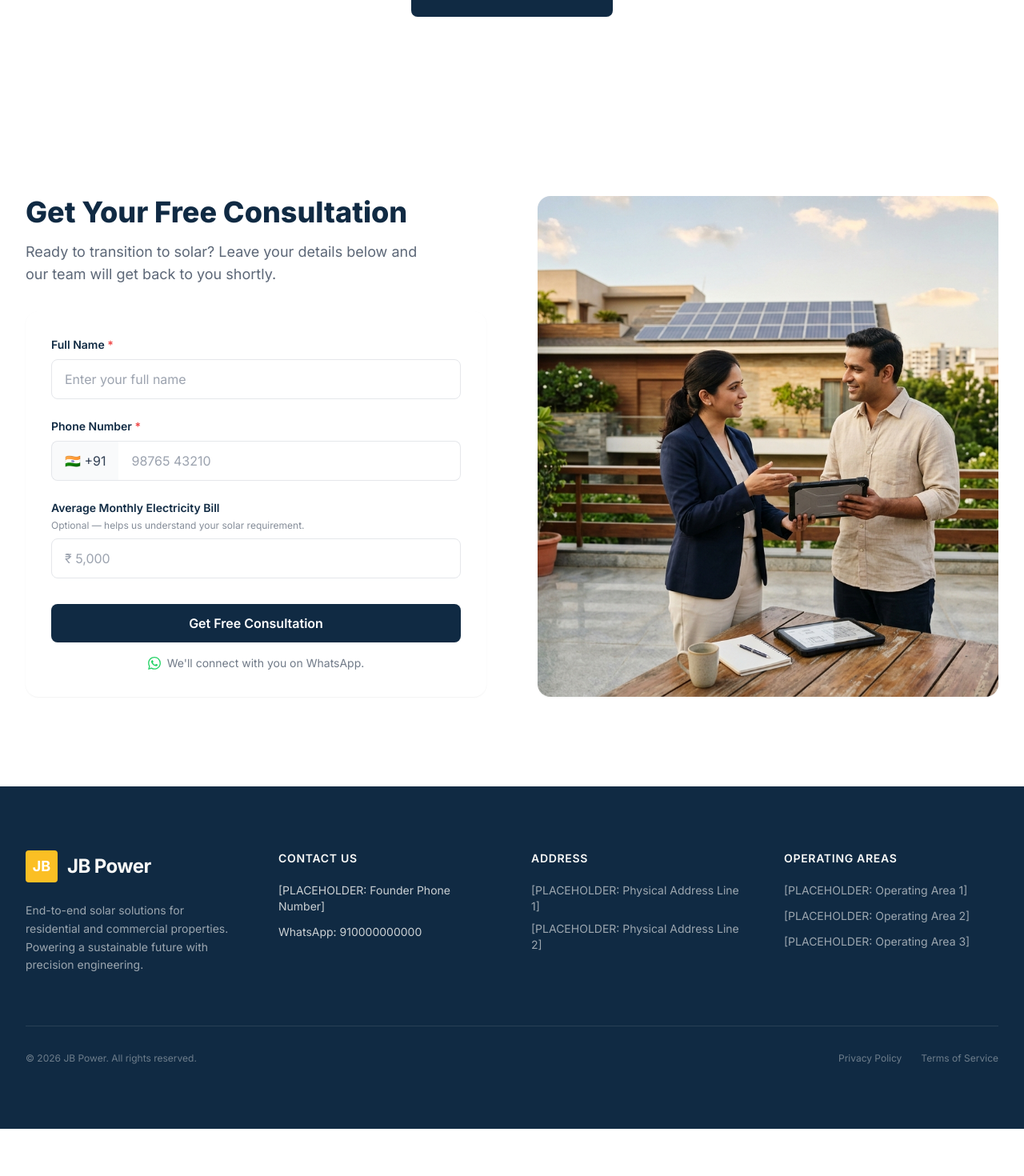
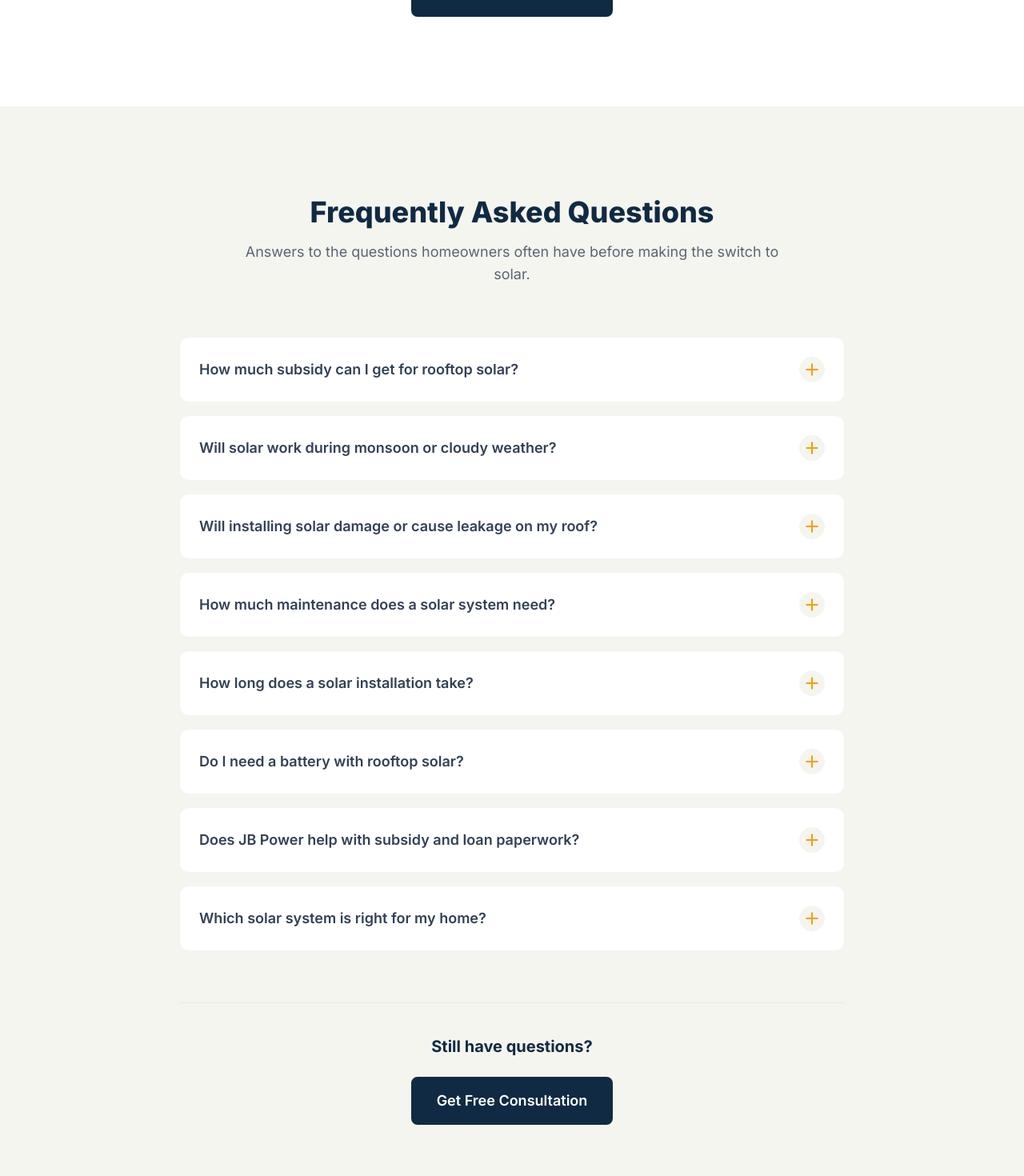
Before and after one commit to parthivqw/jb-power-frontend, a React (Vite) app: page / in a window 1280 px wide. Shown: the part 6080-7550 px from the top of the page at 80% size. Before the commit the page ends 7491 px from the top, so only its background shows below. Built offline with nearby package versions, Linux system fonts and the light colour scheme.

Commit message:
feat(faq): implement customer objection accordion

```diff
--- a/src/App.tsx
+++ b/src/App.tsx
@@ -6,8 +6,9 @@ import HeroSection from './components/sections/HeroSection';
 import TrustSection from './components/sections/TrustSection';
 import ServicesSection from './components/sections/ServicesSection';
 import SubsidySection from './components/sections/SubsidySection';
+import ProcessSection from './components/sections/ProcessSection';
+import FaqSection from './components/sections/FaqSection';
 import ContactSection from './components/sections/ContactSection';
-import ProcessSection from './components/sections/ProcessSection';
 import WhatsAppFab from './components/sections/WhatsAppFab';
 
 export default function App() {
@@ -60,7 +61,7 @@ export default function App() {
 
       <ProcessSection />
 
-      {/* Subsequent sections will be added here in future phases */}
+      <FaqSection />
 
       <ContactSection />
 
--- a/src/components/sections/FaqSection.tsx
+++ b/src/components/sections/FaqSection.tsx
@@ -1,3 +1,43 @@
+import Accordion from '../ui/Accordion';
+import Button from '../ui/Button';
+import { FAQ } from '../../constants/content';
+import { useScrollReveal } from '../../hooks/useScrollReveal';
+
 export default function FaqSection() {
-  return <div>FaqSection placeholder</div>;
+  const revealRef = useScrollReveal<HTMLDivElement>();
+
+  return (
+    <section id="faq" className="py-20 md:py-28 bg-jb-sand scroll-mt-20">
+      <div ref={revealRef} className="max-w-4xl mx-auto px-4 sm:px-6 lg:px-8 reveal-hidden">
+
+        {/* Section Heading */}
+        <div className="text-center mb-16 stagger-item reveal-hidden">
+          <h2 className="text-3xl md:text-4xl font-extrabold text-jb-navy mb-4">
+            {FAQ.title}
+          </h2>
+          <p className="text-lg text-jb-charcoal/80 max-w-2xl mx-auto">
+            {FAQ.description}
+          </p>
+        </div>
+
+        {/* Accordion */}
+        <div className="stagger-item reveal-hidden">
+          <Accordion items={FAQ.questions} />
+        </div>
+
+        {/* CTA */}
+        <div className="text-center mt-16 pt-10 border-t border-black/5 stagger-item reveal-hidden">
+          <h4 className="text-xl font-bold text-jb-navy mb-6">
+            {FAQ.ctaMessage}
+          </h4>
+          <a href="#contact" className="inline-block">
+            <Button size="lg" variant="primary">
+              {FAQ.cta}
+            </Button>
+          </a>
+        </div>
+
+      </div>
+    </section>
+  );
 }
--- a/src/components/ui/Accordion.tsx
+++ b/src/components/ui/Accordion.tsx
@@ -1,3 +1,75 @@
-export default function Accordion() {
-  return <div>Accordion placeholder</div>;
+import { useState } from 'react';
+
+interface AccordionItemProps {
+  question: string;
+  answer: string;
+  isOpen: boolean;
+  onClick: () => void;
+  id: string;
 }
+
+function AccordionItem({ question, answer, isOpen, onClick, id }: AccordionItemProps) {
+  const answerId = `accordion-answer-${id}`;
+  const buttonId = `accordion-button-${id}`;
+
+  return (
+    <div className={`border border-black/5 rounded-xl mb-4 transition-colors duration-300 ${isOpen ? 'bg-jb-white-warm shadow-sm border-jb-gold/30' : 'bg-white hover:bg-jb-white-warm/50'}`}>
+      <button
+        id={buttonId}
+        aria-expanded={isOpen}
+        aria-controls={answerId}
+        onClick={onClick}
+        className="w-full flex items-center justify-between p-5 md:p-6 text-left focus:outline-none focus:ring-2 focus:ring-jb-gold/50 rounded-xl"
+      >
+        <span className={`text-lg font-semibold pr-8 transition-colors ${isOpen ? 'text-jb-navy' : 'text-jb-charcoal'}`}>
+          {question}
+        </span>
+        <span className={`flex-shrink-0 flex items-center justify-center w-8 h-8 rounded-full bg-jb-sand text-jb-gold-deep transition-transform duration-300 motion-reduce:transition-none ${isOpen ? 'rotate-180' : 'rotate-0'}`}>
+          <svg className="w-5 h-5" fill="none" viewBox="0 0 24 24" stroke="currentColor">
+            <path strokeLinecap="round" strokeLinejoin="round" strokeWidth={2.5} d={isOpen ? "M20 12H4" : "M12 4v16m8-8H4"} />
+          </svg>
+        </span>
+      </button>
+
+      <div
+        id={answerId}
+        role="region"
+        aria-labelledby={buttonId}
+        className={`grid transition-all duration-300 ease-in-out motion-reduce:transition-none ${isOpen ? 'grid-rows-[1fr] opacity-100' : 'grid-rows-[0fr] opacity-0'}`}
+      >
+        <div className="overflow-hidden">
+          <p className="px-5 md:px-6 pb-6 text-jb-charcoal/80 leading-relaxed text-base">
+            {answer}
+          </p>
+        </div>
+      </div>
+    </div>
+  );
+}
+
+interface AccordionProps {
+  items: { q: string; a: string }[];
+}
+
+export default function Accordion({ items }: AccordionProps) {
+  const [openIndex, setOpenIndex] = useState<number | null>(null);
+
+  const handleToggle = (index: number) => {
+    setOpenIndex(openIndex === index ? null : index);
+  };
+
+  return (
+    <div className="w-full">
+      {items.map((item, index) => (
+        <AccordionItem
+          key={index}
+          id={`faq-${index}`}
+          question={item.q}
+          answer={item.a}
+          isOpen={openIndex === index}
+          onClick={() => handleToggle(index)}
+        />
+      ))}
+    </div>
+  );
+}
--- a/src/constants/content.ts
+++ b/src/constants/content.ts
@@ -138,10 +138,19 @@ export const PROCESS = {
 
 export const FAQ = {
   title: "Frequently Asked Questions",
+  description: "Answers to the questions homeowners often have before making the switch to solar.",
   questions: [
-    { q: "Will the solar panels damage my roof?", a: "No. Our installations use non-penetrating clamps for specific roof types and carefully sealed mounts to prevent any leaks or damage." },
-    { q: "How does the PM Surya Ghar subsidy work?", a: "We guide you through the entire portal process. The subsidy is credited directly to your bank account via DBT after commissioning." }
-  ]
+    { q: "How much subsidy can I get for rooftop solar?", a: "The PM Surya Ghar scheme provides government financial assistance for eligible residential rooftop solar systems, subject to the applicable scheme requirements. The maximum central assistance for eligible systems is up to ₹78,000. JB Power can help you understand the process and paperwork involved." },
+    { q: "Will solar work during monsoon or cloudy weather?", a: "Yes. Solar panels can still generate electricity when the weather is cloudy, although generation is lower when sunlight is reduced. Your actual output depends on weather conditions, system design, and available sunlight." },
+    { q: "Will installing solar damage or cause leakage on my roof?", a: "A proper installation begins with assessing the roof and the system's mounting requirements. JB Power's team can evaluate the site and plan the installation around the property's structure and rooftop requirements." },
+    { q: "How much maintenance does a solar system need?", a: "Rooftop solar systems generally require low routine maintenance. Keeping the panels clean and having the system checked periodically can help maintain reliable performance. JB Power also provides five years of free service as part of its offering." },
+    { q: "How long does a solar installation take?", a: "The overall timeline depends on the property, system requirements, approvals, and installation process. JB Power will explain the expected steps for your project during the consultation rather than giving a one-size-fits-all timeline." },
+    { q: "Do I need a battery with rooftop solar?", a: "Not necessarily. The right setup depends on your electricity usage, property, grid connection, and whether backup power is an important requirement for you. JB Power can help determine whether an on-grid, hybrid, or off-grid system is better suited to your needs." },
+    { q: "Does JB Power help with subsidy and loan paperwork?", a: "Yes. JB Power assists customers with the paperwork and process involved in subsidy applications and loan or financing support. The team can help guide you through the required steps." },
+    { q: "Which solar system is right for my home?", a: "The right system depends on factors such as your electricity usage, available roof space, property requirements, and whether you need backup power. JB Power can assess your requirements and help you choose between suitable on-grid, hybrid, or off-grid options." }
+  ],
+  ctaMessage: "Still have questions?",
+  cta: "Get Free Consultation"
 };
 
 export const CONTACT = {
```
